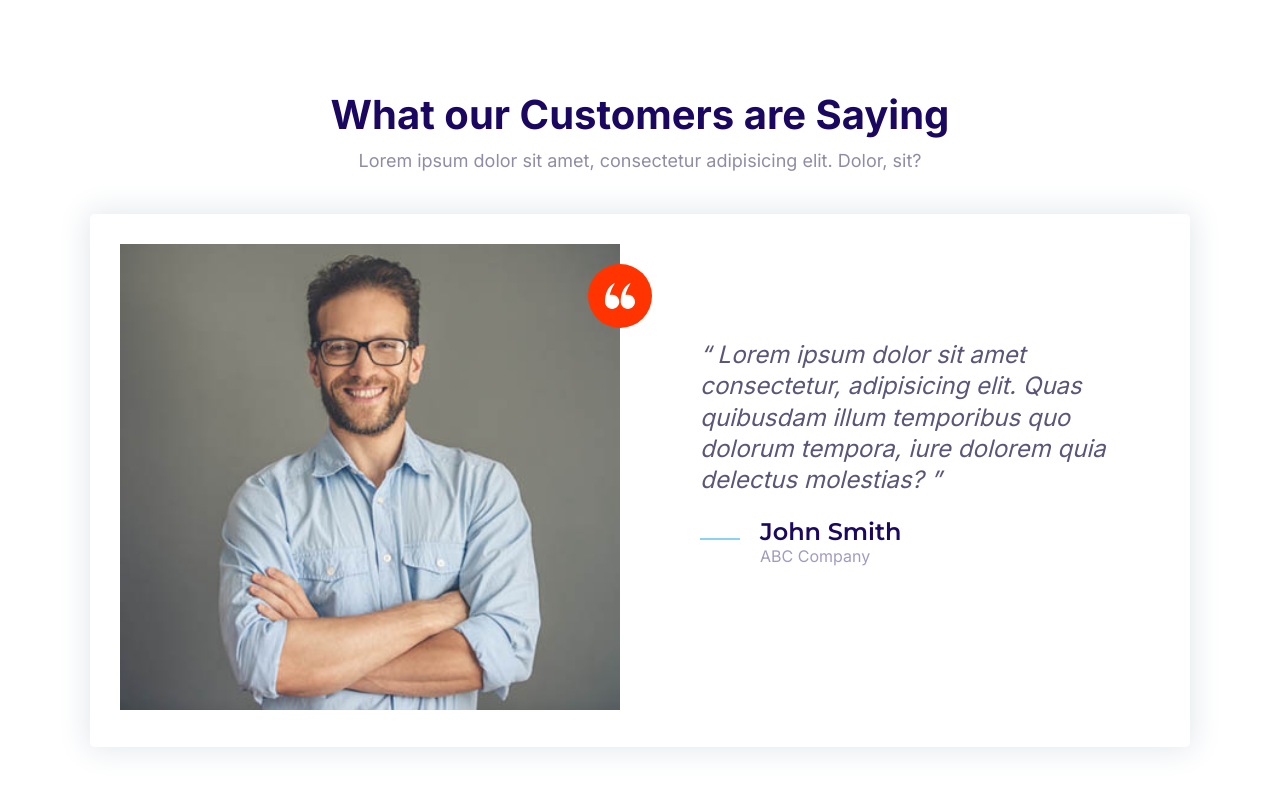
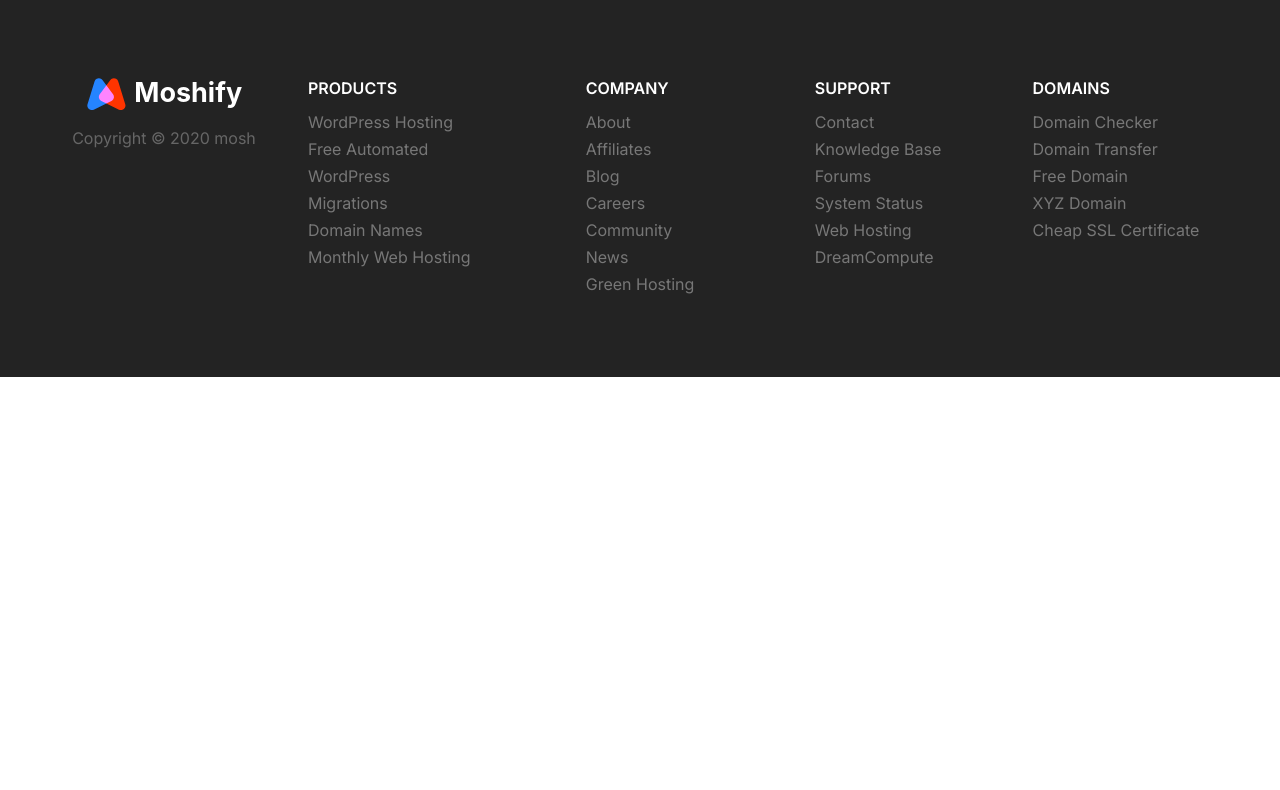
Before and after one commit to amir-es-dev/Moshify, a plain HTML site: page index.html in a window 1280 px wide. Drawn offline with Linux system fonts and the light colour scheme.

Commit message:
Building footer block

```diff
--- a/css/styles.css
+++ b/css/styles.css
@@ -852,3 +852,80 @@ a {
     max-width: 700px;
   }
 }
+
+/* Footer */
+
+.footer {
+  background: #232323;
+}
+
+.footer__heading {
+  font-weight: 600;
+  font-size: 2.4rem;
+  text-transform: uppercase;
+}
+
+.footer__section .list {
+  margin: 0;
+}
+
+.footer a {
+  font-size: 2rem;
+  color: #777;
+  transition: color 0.3s;
+}
+.footer a:hover {
+  color: #fff;
+}
+
+.footer__section {
+  padding: 2rem 0;
+  border-bottom: 1px solid #393939;
+}
+
+.footer__brand {
+  text-align: center;
+  margin-top: 5rem;
+}
+
+.footer__copyright {
+  color: #fff;
+  opacity: 0.3;
+  font-size: 2rem;
+}
+
+@media screen and (min-width: 768px) {
+  .footer__section {
+    border: 0;
+  }
+
+  .footer .collapsible__chevron {
+    display: none;
+  }
+
+  .footer .collapsible__content {
+    opacity: 1;
+    max-height: 100vh;
+  }
+
+  .footer__sections {
+    grid-template-columns: repeat(auto-fit, minmax(10rem, 1fr));
+    justify-items: center;
+    gap: 5rem;
+  }
+
+  .footer__brand {
+    order: -1;
+    margin-top: 1rem;
+  }
+
+  .footer__brand img {
+    width: 100%;
+  }
+
+  .footer__heading,
+  .footer a,
+  .footer__copyright {
+    font-size: 1.6rem;
+  }
+}
--- a/index.html
+++ b/index.html
@@ -15,43 +15,85 @@
     <link rel="stylesheet" href="css/styles.css" />
   </head>
   <body>
-    <section class="block container">
-      <header class="block__header">
-        <h2>What our Customers are Saying</h2>
-        <p>
-          Lorem ipsum dolor sit amet, consectetur adipisicing elit. Dolor, sit?
-        </p>
+    <footer class="block block--dark footer">
+      <div class="grid container footer__sections">
+        <section class="collapsible collapsible--expanded footer__section">
+          <header class="collapsible__header">
+            <h3 class="collapsible__heading footer__heading">products</h3>
+            <svg class="icon icon--white collapsible__chevron">
+              <use xlink:href="images/sprite.svg#chevron"></use>
+            </svg>
           </header>
-      <div class="grid grid--1x2 testimonial">
-        <div class="testimonial__image">
-          <img src="images/testimonial.jpg" alt="A happy, smiling customer" />
-          <span class="icon-container icon-container--accent">
-            <svg class="icon icon--white icon--small">
-              <use xlink:href="images/sprite.svg#quotes"></use>
+          <div class="collapsible__content">
+            <ul class="list">
+              <li><a href="#">WordPress Hosting</a></li>
+              <li><a href="#">Free Automated WordPress</a></li>
+              <li><a href="#">Migrations</a></li>
+              <li><a href="#">Domain Names</a></li>
+              <li><a href="#">Monthly Web Hosting</a></li>
+            </ul>
+          </div>
+        </section>
+        <section class="collapsible footer__section">
+          <header class="collapsible__header">
+            <h3 class="collapsible__heading footer__heading">company</h3>
+            <svg class="icon icon--white collapsible__chevron">
+              <use xlink:href="images/sprite.svg#chevron"></use>
             </svg>
-          </span>
+          </header>
+          <div class="collapsible__content">
+            <ul class="list">
+              <li><a href="#">About</a></li>
+              <li><a href="#">Affiliates</a></li>
+              <li><a href="#">Blog</a></li>
+              <li><a href="#">Careers</a></li>
+              <li><a href="#">Community</a></li>
+              <li><a href="#">News</a></li>
+              <li><a href="#">Green Hosting</a></li>
+            </ul>
           </div>
-        <blockquote class="quote">
-          <p class="quote__text">
-            Lorem ipsum dolor sit amet consectetur, adipisicing elit. Quas
-            quibusdam illum temporibus quo dolorum tempora, iure dolorem quia
-            delectus molestias?
-          </p>
-          <footer>
-            <div class="media">
-              <div class="media__image">
-                <svg class="icon icon--primary quote__line">
-                  <use xlink:href="images/sprite.svg#line"></use>
+        </section>
+        <section class="collapsible footer__section item2">
+          <header class="collapsible__header">
+            <h3 class="collapsible__heading footer__heading">support</h3>
+            <svg class="icon icon--white collapsible__chevron">
+              <use xlink:href="images/sprite.svg#chevron"></use>
             </svg>
+          </header>
+          <div class="collapsible__content">
+            <ul class="list">
+              <li><a href="#">Contact</a></li>
+              <li><a href="#">Knowledge Base</a></li>
+              <li><a href="#">Forums</a></li>
+              <li><a href="#">System Status</a></li>
+              <li><a href="#">Web Hosting</a></li>
+              <li><a href="#">DreamCompute</a></li>
+            </ul>
           </div>
-              <div class="media__body">
-                <h3 class="media__name quote__author">John Smith</h3>
-                <p class="quote__organization">ABC Company</p>
+        </section>
+        <section class="collapsible footer__section">
+          <header class="collapsible__header">
+            <h3 class="collapsible__heading footer__heading">domains</h3>
+            <svg class="icon icon--white collapsible__chevron">
+              <use xlink:href="images/sprite.svg#chevron"></use>
+            </svg>
+          </header>
+          <div class="collapsible__content">
+            <ul class="list">
+              <li><a href="#">Domain Checker</a></li>
+              <li><a href="#">Domain Transfer</a></li>
+              <li><a href="#">Free Domain</a></li>
+              <li><a href="#">XYZ Domain</a></li>
+              <li><a href="#">Cheap SSL Certificate</a></li>
+            </ul>
           </div>
+        </section>
+        <section class="footer__brand">
+          <img src="images/logo.svg" alt="" />
+          <p class="footer__copyright">Copyright &copy; 2020 mosh</p>
+        </section>
       </div>
     </footer>
-        </blockquote>
-      </div>
-    </section>
+    <script src="js/main.js"></script>
   </body>
 </html>
```
Also changed, not shown: components/footer block.html (added, +80 -0 lines). Lines whose indentation alone changed are shown as unchanged.
